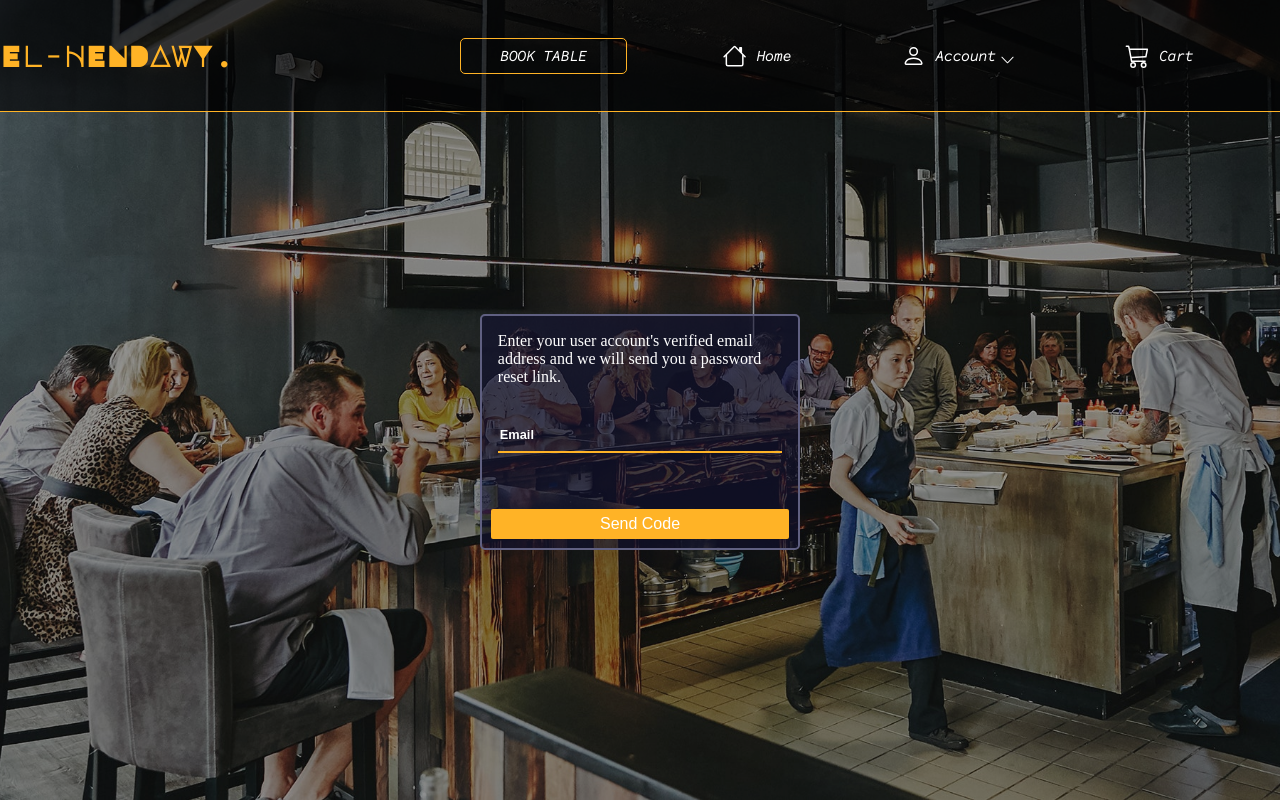
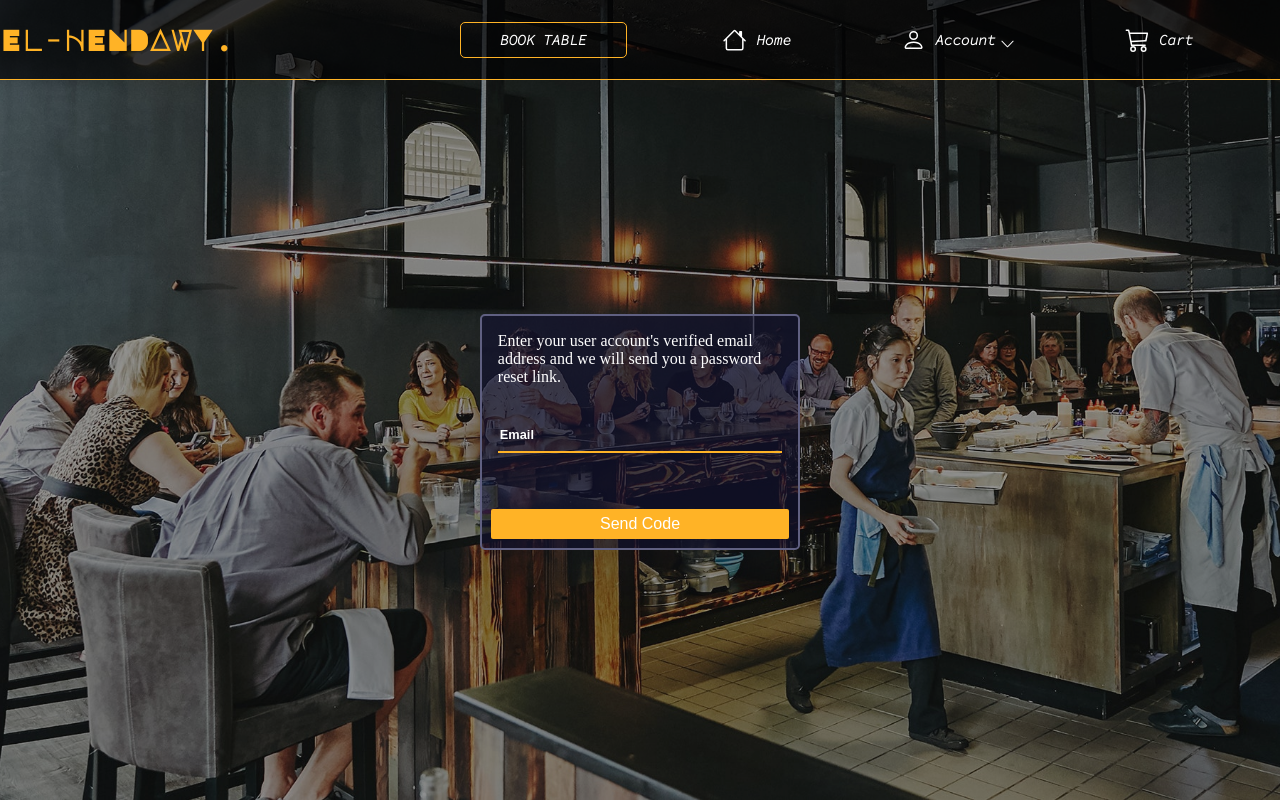
Before and after one commit to Malihassan/Restaurant-FrontEnd-React, a Next.js app: page /account/forgetPassword in a window 1280 px wide. Built offline with nearby package versions, Linux system fonts and the light colour scheme.

Commit message:
edit header height

```diff
--- a/components/layout/Layout.module.css
+++ b/components/layout/Layout.module.css
@@ -7,7 +7,7 @@
 }
 .header{
     width:100% ;
-    height: 14%;
+    height: 10%;
     z-index: 2;
 
 }
```
